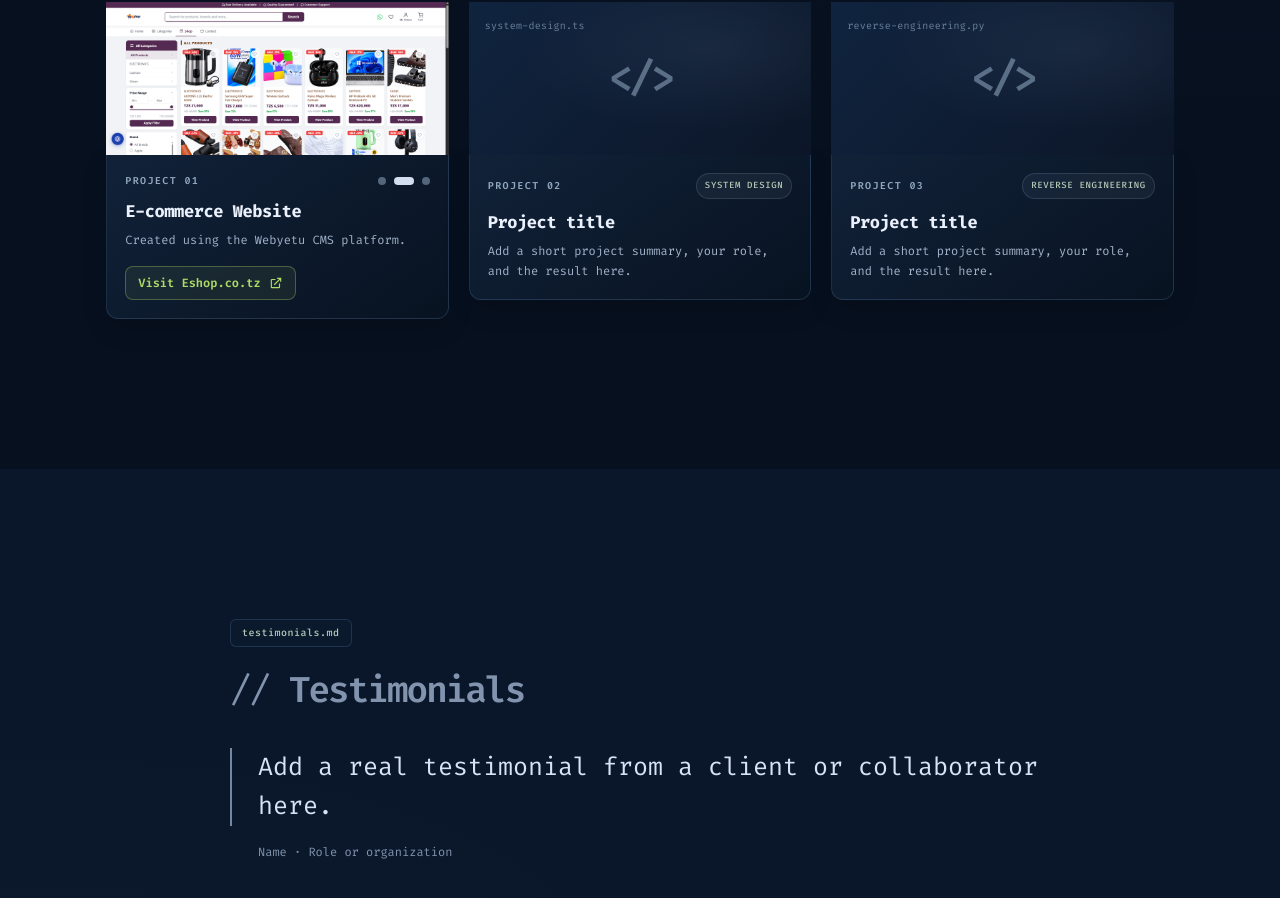
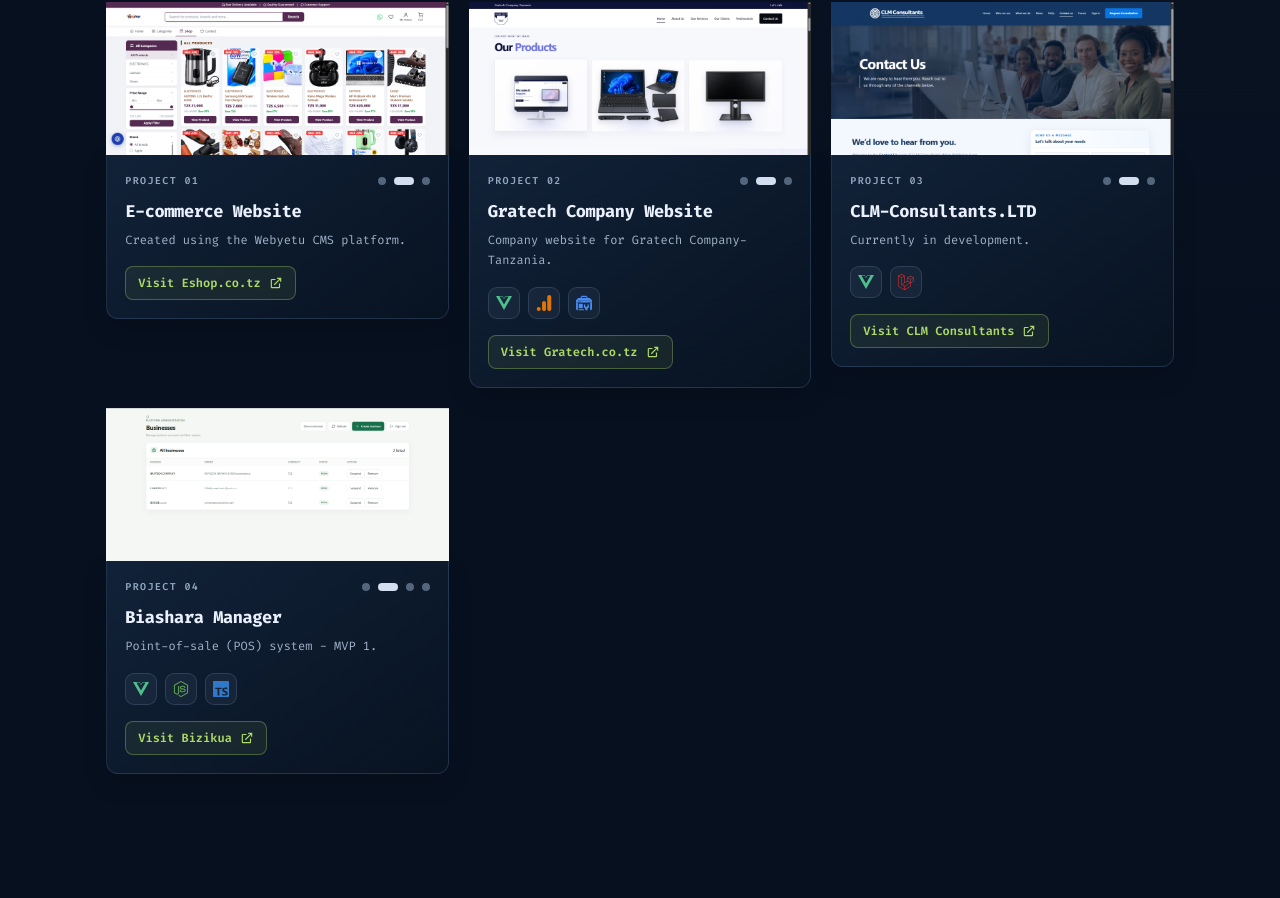
Before and after one commit to joelmsika-pixel/p, a Vue app: page / in a window 1280 px wide. Shown: the part 2816-3714 px from the top of the page. Built offline with nearby package versions, Linux system fonts and the light colour scheme.

Commit message:
style: enhance project slideshow functionality and add technology icons in Projects.vue

```diff
--- a/src/assets/portfolio.css
+++ b/src/assets/portfolio.css
@@ -106,6 +106,16 @@ html[data-theme="light"] .social-link--github .social-icon {
     linear-gradient(135deg, #10243f, #0c1628);
 }
 
+.project-slideshow {
+  touch-action: pan-y;
+  user-select: none;
+  cursor: grab;
+}
+
+.project-slideshow:active {
+  cursor: grabbing;
+}
+
 .project-card {
   transition: transform .22s ease;
 }
@@ -148,6 +158,17 @@ html[data-theme="light"] .social-link--github .social-icon {
   font-size: 9px;
   font-weight: 500;
   letter-spacing: .07em;
+}
+
+.project-tool-icon {
+  display: inline-grid;
+  width: 32px;
+  height: 32px;
+  place-items: center;
+  border: 1px solid rgba(143, 166, 192, .2);
+  border-radius: 9px;
+  background: rgba(143, 166, 192, .08);
+  color: #b4c9b5;
 }
 
 .project-title {
@@ -261,6 +282,12 @@ html[data-theme="light"] .project-index {
 }
 
 html[data-theme="light"] .project-category {
+  border-color: rgba(64, 88, 68, .18);
+  background: rgba(64, 88, 68, .06);
+  color: #34583b;
+}
+
+html[data-theme="light"] .project-tool-icon {
   border-color: rgba(64, 88, 68, .18);
   background: rgba(64, 88, 68, .06);
   color: #34583b;
--- a/src/views/Projects.vue
+++ b/src/views/Projects.vue
@@ -1,8 +1,26 @@
 <script setup>
 import { onBeforeUnmount, onMounted, ref } from 'vue'
+import {
+  siGoogleanalytics,
+  siGooglesearchconsole,
+  siLaravel,
+  siNodedotjs,
+  siTypescript,
+  siVuedotjs,
+} from 'simple-icons'
 import eshop1 from '../assets/Eshop1.png'
 import eshop2 from '../assets/Eshop2.png'
 import eshop3 from '../assets/Eshop3.png'
+import gratech1 from '../assets/G1.png'
+import gratech2 from '../assets/G2.png'
+import gratech5 from '../assets/G5.png'
+import clm1 from '../assets/C1.png'
+import clm2 from '../assets/C2.png'
+import clm3 from '../assets/G3.png'
+import biashara1 from '../assets/B1.png'
+import biashara2 from '../assets/B2.png'
+import biashara3 from '../assets/B3.png'
+import biashara4 from '../assets/B4.png'
 
 const ecommerceSlides = [
   { src: eshop1, alt: 'Eshop homepage screenshot' },
@@ -10,10 +28,24 @@ const ecommerceSlides = [
   { src: eshop3, alt: 'Eshop contact page screenshot' },
 ]
 
-const activeSlide = ref(0)
-const isHovering = ref(false)
-const hasFocus = ref(false)
-let slideshowTimer
+const gratechSlides = [
+  { src: gratech1, alt: 'Gratech website screenshot 1' },
+  { src: gratech2, alt: 'Gratech website screenshot 2' },
+  { src: gratech5, alt: 'Gratech website screenshot 5' },
+]
+
+const clmSlides = [
+  { src: clm1, alt: 'CLM Consultants homepage screenshot' },
+  { src: clm2, alt: 'CLM Consultants contact page screenshot' },
+  { src: clm3, alt: 'CLM Consultants sign-in page screenshot' },
+]
+
+const biasharaSlides = [
+  { src: biashara1, alt: 'Biashara Manager screenshot 1' },
+  { src: biashara2, alt: 'Biashara Manager screenshot 2' },
+  { src: biashara3, alt: 'Biashara Manager screenshot 3' },
+  { src: biashara4, alt: 'Biashara Manager screenshot 4' },
+]
 
 const projects = [
   {
@@ -21,60 +53,135 @@ const projects = [
     category: 'E-COMMERCE',
     title: 'E-commerce Website',
     description: 'Created using the Webyetu CMS platform.',
+    slides: ecommerceSlides,
+    link: 'https://eshop.co.tz',
+    linkLabel: 'Visit Eshop.co.tz',
   },
   {
     id: 2,
-    file: 'system-design.ts',
-    category: 'SYSTEM DESIGN',
-    title: 'Project title',
-    description: 'Add a short project summary, your role, and the result here.',
+    category: 'COMPANY WEBSITE',
+    title: 'Gratech Company Website',
+    description: 'Company website for Gratech Company-Tanzania.',
+    skills: [
+      { name: 'Vue.js', icon: siVuedotjs },
+      { name: 'Google Analytics', icon: siGoogleanalytics },
+      { name: 'Google Search Console', icon: siGooglesearchconsole },
+    ],
+    slides: gratechSlides,
+    link: 'https://gratech.co.tz',
+    linkLabel: 'Visit Gratech.co.tz',
   },
   {
     id: 3,
-    file: 'reverse-engineering.py',
-    category: 'REVERSE ENGINEERING',
-    title: 'Project title',
-    description: 'Add a short project summary, your role, and the result here.',
+    category: 'WEB APPLICATION',
+    title: 'CLM-Consultants.LTD',
+    description: 'Currently in development.',
+    skills: [
+      { name: 'Vue.js', icon: siVuedotjs },
+      { name: 'Laravel', icon: siLaravel },
+    ],
+    slides: clmSlides,
+    link: 'https://clm-consultants.vercel.app',
+    linkLabel: 'Visit CLM Consultants',
+  },
+  {
+    id: 4,
+    category: 'BUSINESS MANAGEMENT',
+    title: 'Biashara Manager',
+    description: 'Point-of-sale (POS) system - MVP 1.',
+    skills: [
+      { name: 'Vue.js', icon: siVuedotjs },
+      { name: 'Node.js', icon: siNodedotjs },
+      { name: 'TypeScript', icon: siTypescript },
+    ],
+    slides: biasharaSlides,
+    link: 'https://bizikua.vercel.app',
+    linkLabel: 'Visit Bizikua',
   },
 ]
 
-function showNextSlide() {
-  activeSlide.value = (activeSlide.value + 1) % ecommerceSlides.length
+const activeSlides = ref({ 1: 0, 2: 0, 3: 0, 4: 0 })
+const pointerPaused = ref({ 1: false, 2: false, 3: false, 4: false })
+const focusPaused = ref({ 1: false, 2: false, 3: false, 4: false })
+const swipeActive = ref({ 1: false, 2: false, 3: false, 4: false })
+const slideshowTimers = new Map()
+const swipeStartX = new Map()
+
+function showNextSlide(projectId) {
+  const project = projects.find(({ id }) => id === projectId)
+  activeSlides.value[projectId] = (activeSlides.value[projectId] + 1) % project.slides.length
 }
 
-function pauseForPointer() {
-  isHovering.value = true
-  updateSlideshow()
+function updateSlideshow(projectId) {
+  window.clearInterval(slideshowTimers.get(projectId))
+  if (
+    pointerPaused.value[projectId]
+    || focusPaused.value[projectId]
+    || swipeActive.value[projectId]
+    || window.matchMedia('(prefers-reduced-motion: reduce)').matches
+  ) {
+    slideshowTimers.delete(projectId)
+    return
+  }
+
+  slideshowTimers.set(projectId, window.setInterval(() => showNextSlide(projectId), 5000))
 }
 
-function resumeFromPointer() {
-  isHovering.value = false
-  updateSlideshow()
+function pauseForPointer(projectId) {
+  pointerPaused.value[projectId] = true
+  updateSlideshow(projectId)
 }
 
-function pauseForFocus() {
-  hasFocus.value = true
-  updateSlideshow()
+function resumeFromPointer(projectId) {
+  pointerPaused.value[projectId] = false
+  updateSlideshow(projectId)
 }
 
-function resumeFromFocus() {
-  hasFocus.value = false
-  updateSlideshow()
+function pauseForFocus(projectId) {
+  focusPaused.value[projectId] = true
+  updateSlideshow(projectId)
 }
 
-function updateSlideshow() {
-  window.clearInterval(slideshowTimer)
-  if (
-    isHovering.value
-    || hasFocus.value
-    || window.matchMedia('(prefers-reduced-motion: reduce)').matches
-  ) return
-
-  slideshowTimer = window.setInterval(showNextSlide, 5000)
+function resumeFromFocus(projectId) {
+  focusPaused.value[projectId] = false
+  updateSlideshow(projectId)
 }
 
-onMounted(updateSlideshow)
-onBeforeUnmount(() => window.clearInterval(slideshowTimer))
+function startSlideSwipe(projectId, event) {
+  if (!event.isPrimary || (event.pointerType === 'mouse' && event.button !== 0)) return
+
+  swipeStartX.set(projectId, event.clientX)
+  swipeActive.value[projectId] = true
+  updateSlideshow(projectId)
+  event.currentTarget.setPointerCapture(event.pointerId)
+}
+
+function finishSlideSwipe(projectId, event) {
+  const startX = swipeStartX.get(projectId)
+  if (startX === undefined) return
+
+  swipeStartX.delete(projectId)
+  const deltaX = event.clientX - startX
+  if (Math.abs(deltaX) >= 48) {
+    const project = projects.find(({ id }) => id === projectId)
+    const direction = deltaX < 0 ? 1 : -1
+    activeSlides.value[projectId] = (activeSlides.value[projectId] + direction + project.slides.length) % project.slides.length
+  }
+
+  swipeActive.value[projectId] = false
+  updateSlideshow(projectId)
+}
+
+function cancelSlideSwipe(projectId) {
+  if (!swipeStartX.has(projectId)) return
+
+  swipeStartX.delete(projectId)
+  swipeActive.value[projectId] = false
+  updateSlideshow(projectId)
+}
+
+onMounted(() => projects.filter(({ slides }) => slides).forEach(({ id }) => updateSlideshow(id)))
+onBeforeUnmount(() => slideshowTimers.forEach(timer => window.clearInterval(timer)))
 </script>
 
 <template>
@@ -91,24 +198,29 @@ onBeforeUnmount(() => window.clearInterval(slideshowTimer))
           v-for="project in projects"
           :key="project.id"
           class="project-card mx-auto w-full max-w-[420px] min-w-0"
-          @mouseenter="project.id === 1 && pauseForPointer()"
-          @mouseleave="project.id === 1 && resumeFromPointer()"
-          @focusin="project.id === 1 && pauseForFocus()"
-          @focusout="project.id === 1 && resumeFromFocus()"
+          @mouseenter="project.slides && pauseForPointer(project.id)"
+          @mouseleave="project.slides && resumeFromPointer(project.id)"
+          @focusin="project.slides && pauseForFocus(project.id)"
+          @focusout="project.slides && resumeFromFocus(project.id)"
         >
           <div
-            v-if="project.id === 1"
+            v-if="project.slides"
             class="project-slideshow relative aspect-[2.23/1] overflow-hidden bg-[#101b2b]"
             role="region"
             aria-roledescription="carousel"
-            aria-label="E-commerce website screenshots"
+            :aria-label="`${project.title} screenshots`"
+            @pointerdown="startSlideSwipe(project.id, $event)"
+            @pointerup="finishSlideSwipe(project.id, $event)"
+            @pointercancel="cancelSlideSwipe(project.id)"
+            @lostpointercapture="cancelSlideSwipe(project.id)"
           >
             <Transition name="project-slide">
               <img
-                :key="activeSlide"
-                :src="ecommerceSlides[activeSlide].src"
-                :alt="ecommerceSlides[activeSlide].alt"
+                :key="activeSlides[project.id]"
+                :src="project.slides[activeSlides[project.id]].src"
+                :alt="project.slides[activeSlides[project.id]].alt"
                 class="absolute inset-0 size-full object-cover object-[center_72%]"
+                draggable="false"
               />
             </Transition>
           </div>
@@ -119,31 +231,50 @@ onBeforeUnmount(() => window.clearInterval(slideshowTimer))
           <div class="project-details-panel">
             <div class="mb-3 flex items-center justify-between gap-3">
               <p class="project-index m-0">PROJECT 0{{ project.id }}</p>
-              <div v-if="project.id === 1" class="flex items-center gap-2" role="group" aria-label="Choose screenshot">
+              <div v-if="project.slides" class="flex items-center gap-2" role="group" :aria-label="`Choose ${project.title} screenshot`">
                 <button
-                  v-for="(slide, index) in ecommerceSlides"
+                  v-for="(slide, index) in project.slides"
                   :key="slide.src"
                   type="button"
                   class="project-slide-indicator h-2 rounded-full transition-all"
-                  :class="index === activeSlide ? 'w-5' : 'w-2'"
+                  :class="index === activeSlides[project.id] ? 'w-5' : 'w-2'"
                   :aria-label="`Show screenshot ${index + 1}`"
-                  :aria-pressed="index === activeSlide"
-                  @click="activeSlide = index"
+                  :aria-pressed="index === activeSlides[project.id]"
+                  @click="activeSlides[project.id] = index"
                 ></button>
               </div>
               <span v-else class="project-category">{{ project.category }}</span>
             </div>
             <h3 class="project-title">{{ project.title }}</h3>
             <p class="project-description">{{ project.description }}</p>
+            <div v-if="project.skills" class="mt-4 flex items-center gap-2" role="list" aria-label="Project technology icons">
+              <span
+                v-for="skill in project.skills"
+                :key="skill.name"
+                class="project-tool-icon"
+                role="listitem"
+                :aria-label="skill.name"
+              >
+                <svg
+                  class="size-4"
+                  :style="{ color: `#${skill.icon.hex}` }"
+                  viewBox="0 0 24 24"
+                  fill="currentColor"
+                  aria-hidden="true"
+                >
+                  <path :d="skill.icon.path" />
+                </svg>
+              </span>
+            </div>
             <a
-              v-if="project.id === 1"
-              href="https://eshop.co.tz"
+              v-if="project.link"
+              :href="project.link"
               target="_blank"
               rel="noopener noreferrer"
-              aria-label="Visit Eshop.co.tz (opens in a new tab)"
+              :aria-label="`${project.linkLabel} (opens in a new tab)`"
               class="project-visit-link mt-4 inline-flex items-center gap-2 rounded-lg px-3 py-2 text-xs font-semibold"
             >
-              Visit Eshop.co.tz
+              {{ project.linkLabel }}
               <svg viewBox="0 0 24 24" class="size-3.5" fill="none" stroke="currentColor" stroke-width="2" aria-hidden="true">
                 <path d="M14 4h6v6m-11 5L20 4M18 13v6a1 1 0 0 1-1 1H5a1 1 0 0 1-1-1V7a1 1 0 0 1 1-1h6" />
               </svg>
```
